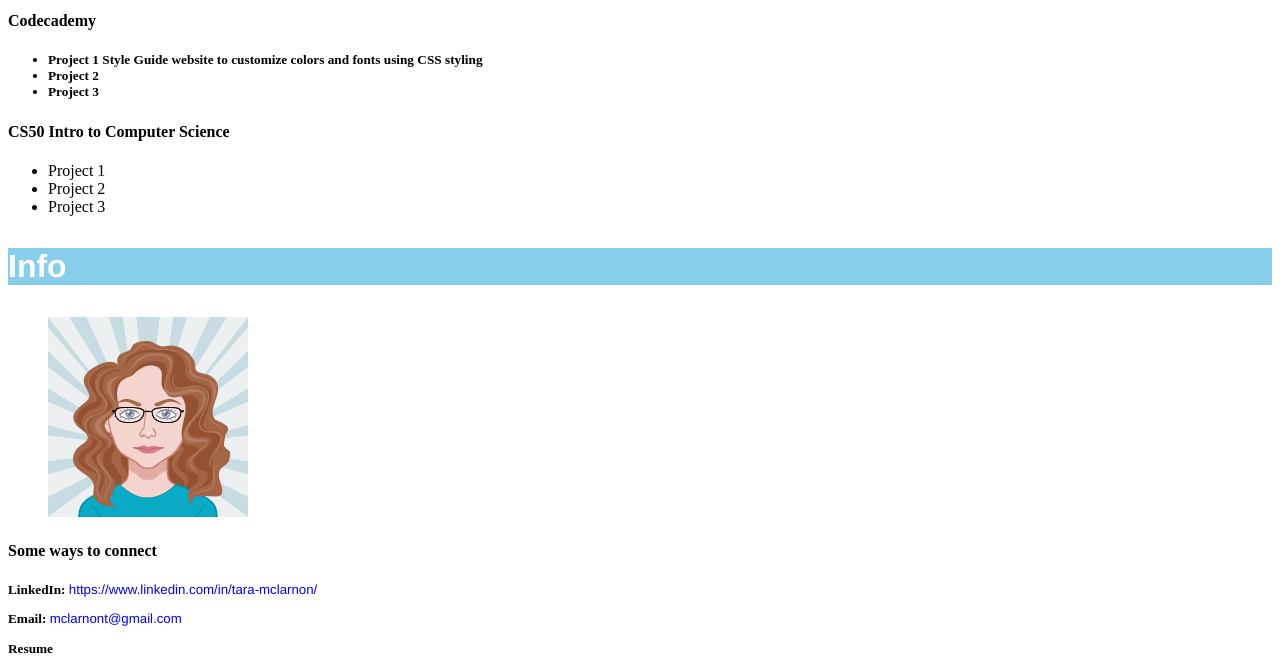
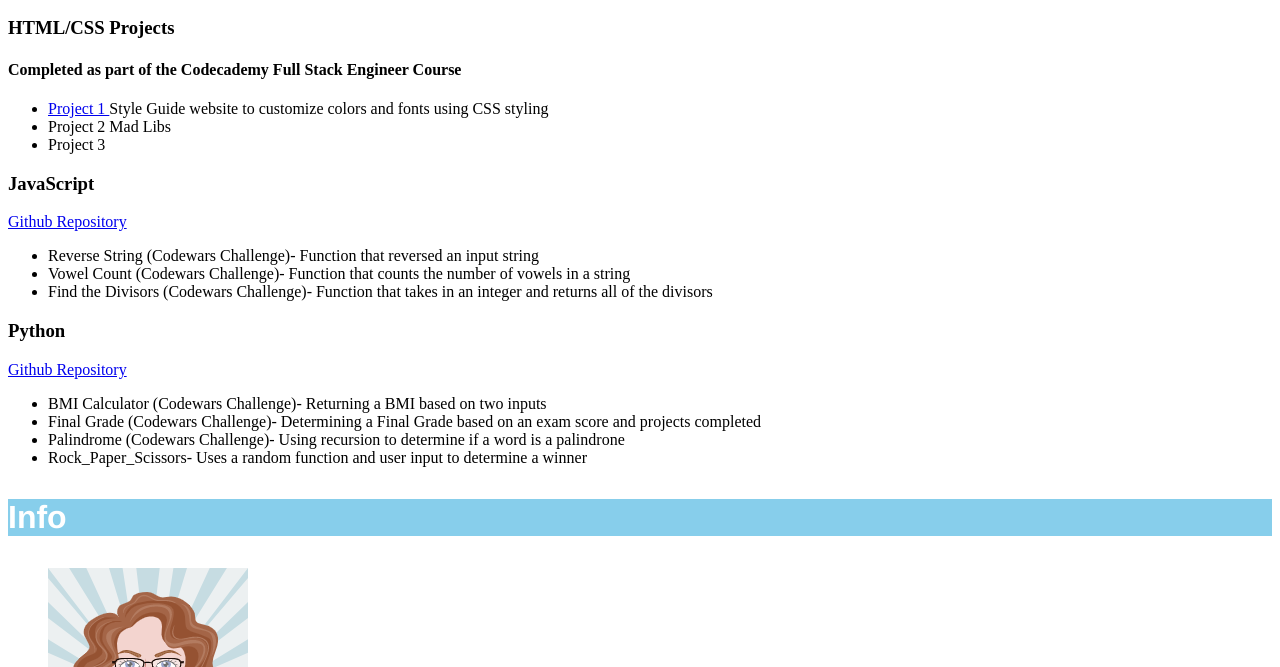
Before and after one commit to T-Mac813/T-Mac813.github.io, a plain HTML site: page index.html in a window 1280 px wide. Shown: the part 656-1323 px from the top of the page. Drawn offline with Linux system fonts and the light colour scheme.

Commit message:
Update index.html

```diff
--- a/index.html
+++ b/index.html
@@ -14,24 +14,33 @@
         <figure>
             <img src="start.jpg"/>
         </figure>
-        <h5>
+        <h4>
             <p>I know what you are thinking- this is an amazing website! Okay maybe it's not quite amazing....yet. This is my starting point as I work to transition from a career in education into the field of software development. Below are some links to projects I have completed as part of a Codecademy Full Stack Developer online program and the CS50 Introduction to Computer Science course available through EdX. Hopefully in the near future it will also showcase some projects I create entirely on my own.</span></p>
-        </h5>
+        </h4>
         <h3 id="frames">Projects</h3>
-        <h4>Codecademy</h4>
-        <h5>
+        <h3>HTML/CSS Projects</h3>
+        <h4>Completed as part of the Codecademy Full Stack Engineer Course</h4>
             <ul>
-                <li>Project 1 Style Guide website to customize colors and fonts using CSS styling</li>
-                <li>Project 2</li>
+                <li><a href="https://t-mac813.github.io/Project_1/">Project 1 </a>Style Guide website to customize colors and fonts using CSS styling</li>
+                <li>Project 2 Mad Libs</li>
                 <li>Project 3</li>
               </ul>
-        </h5>
-        <h4>CS50 Intro to Computer Science</h4>
+        <h3>JavaScript</h3>
+        <a href="https://github.com/T-Mac813/Javascript_Samples">Github Repository</a>
             <ul>
-                <li>Project 1</li>
-                <li>Project 2</li>
-                <li>Project 3</li>
+                <li>Reverse String (Codewars Challenge)- Function that reversed an input string</li>
+                <li>Vowel Count (Codewars Challenge)- Function that counts the number of vowels in a string</li>
+                <li>Find the Divisors (Codewars Challenge)- Function that takes in an integer and returns all of the divisors</li>
             </ul>
+        <h3>Python</h3>
+        <a href="https://github.com/T-Mac813/Python_Samples">Github Repository</a>
+            <ul>
+                <li>BMI Calculator (Codewars Challenge)- Returning a BMI based on two inputs</li>
+                <li>Final Grade (Codewars Challenge)- Determining a Final Grade based on an exam score and projects completed</li>
+                <li>Palindrome (Codewars Challenge)- Using recursion to determine if a word is a palindrone</li>
+                <li>Rock_Paper_Scissors- Uses a random function and user input to determine a winner</li>
+            </ul>
+        </main>
         <h3 id="paint">Info</h3>
         <figure>
             <img src="Avatar.png"/>
```
